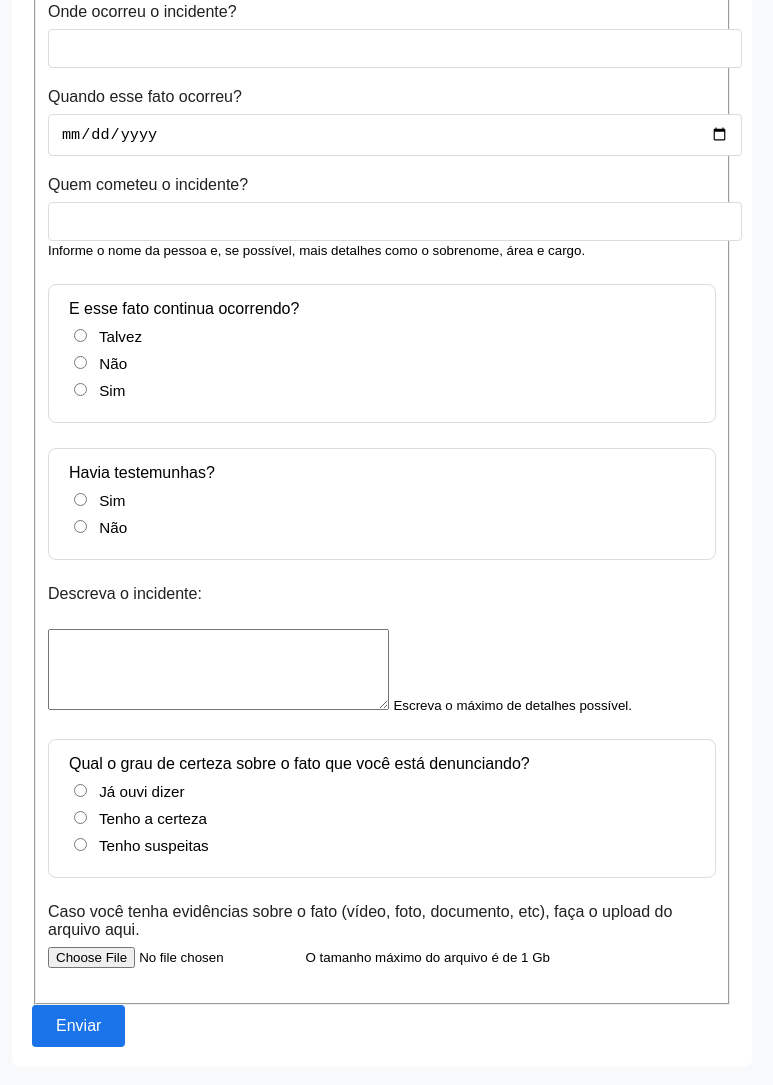
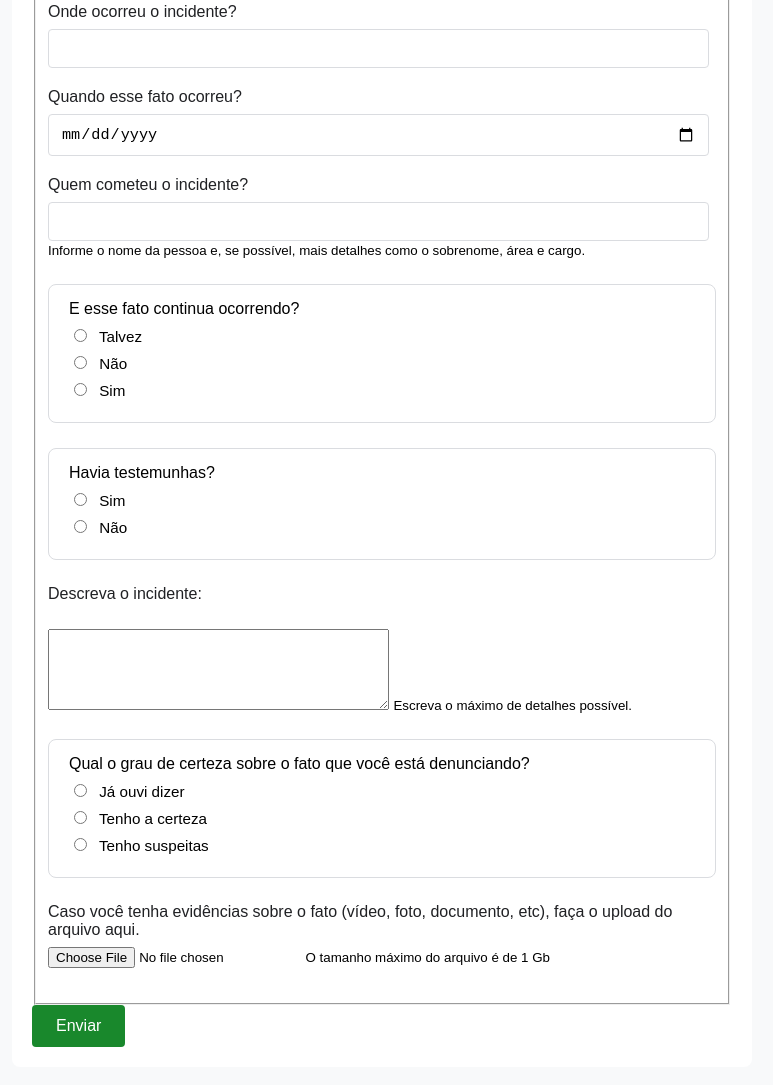
Before and after one commit to LFelipedev/js-form, a plain HTML site: page pages/assedio.html in a window 1280 px wide. Shown: the part 508-1593 px from the top of the page, without its empty margins (258-1031 px from the left). Drawn offline with Linux system fonts and the light colour scheme.

Commit message:
update css

```diff
--- a/css/style.css
+++ b/css/style.css
@@ -53,7 +53,7 @@ ul {
 
 .form-input,
 .form-textarea {
-  width: 100%;
+  width: 95%;
   padding: 10px 12px;
   border: 1px solid #dadce0;
   border-radius: 4px;
@@ -73,7 +73,7 @@ ul {
 }
 
 .form-button {
-  background-color: #1a73e8;
+  background-color: #19882c;
   color: white;
   border: none;
   padding: 12px 24px;
@@ -83,5 +83,5 @@ ul {
 }
 
 .form-button:hover {
-  background-color: #1558b0;
+  background-color: #0A5517;
 }
```
